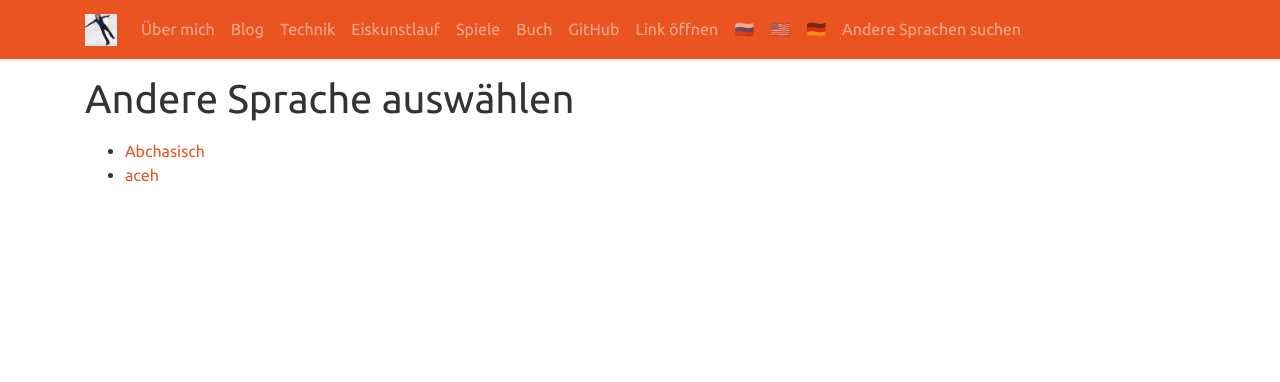
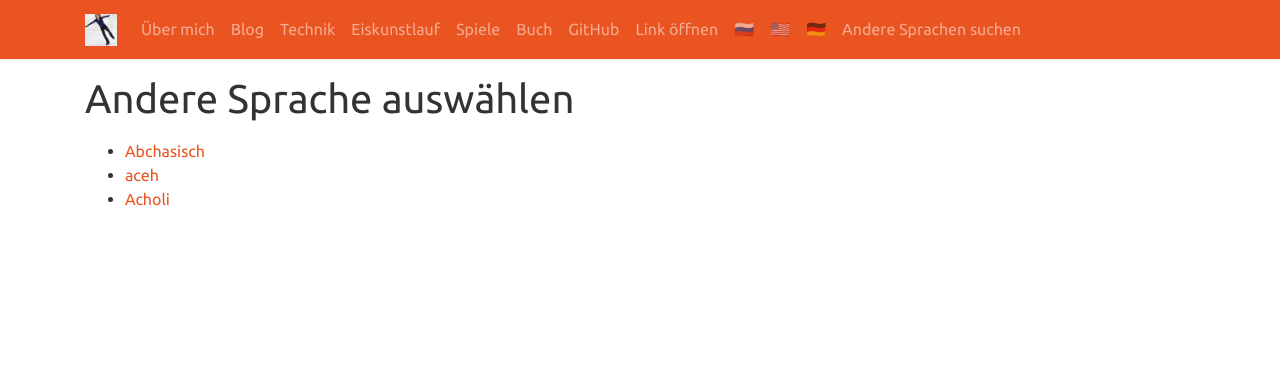
Before and after one commit to viktor-chiarcos/viktor-chiarcos.github.io, a Jekyll site: the page built from _pages/languages.md, in a window 1280 px wide. Shown: the top 382 px of the page. Built offline with Jekyll 4.4.1, drawn with Linux system fonts in a browser that asks for light colours.

Commit message:
Update languages.md

```diff
--- a/_pages/languages.md
+++ b/_pages/languages.md
@@ -8,3 +8,4 @@
 # Andere Sprache auswählen
 - [Abchasisch](https://viktor--chiarcos-github-io.translate.goog/?_x_tr_sl=auto&_x_tr_tl=ab&_x_tr_hl=de&_x_tr_pto=wapp)
 - [aceh](https://viktor--chiarcos-github-io.translate.goog/?_x_tr_sl=auto&_x_tr_tl=ace&_x_tr_hl=de&_x_tr_pto=wapp)
+- [Acholi](https://viktor--chiarcos-github-io.translate.goog/?_x_tr_sl=de&_x_tr_tl=ach&_x_tr_hl=de&_x_tr_pto=wapp)
```
